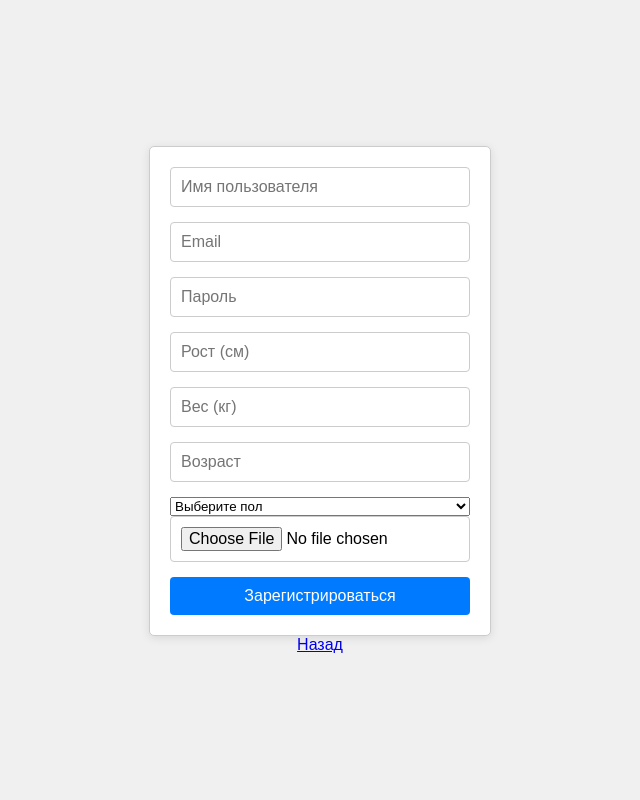
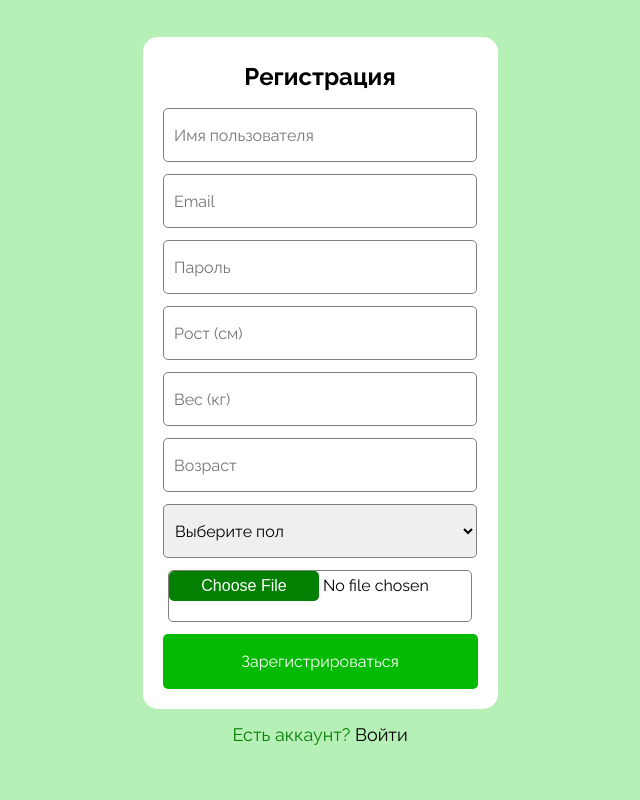
Before and after one commit to BYulia911/run_sphere, a Flask app: page /register in a window 1280 px wide. Shown: the whole page, without its empty margins (320-960 px from the left). Run offline with Flask 3, Linux system fonts and the light colour scheme.

```diff
--- a/static/register.css
+++ b/static/register.css
@@ -1,4 +1,7 @@
-html, body {
+@import url('https://fonts.googleapis.com/css2?family=Raleway:ital,wght@0,100..900;1,100..900&display=swap');
+
+html,
+body {
     height: 100%;
     margin: 0;
 }
@@ -6,45 +9,100 @@ html, body {
 body {
     display: flex;
     flex-direction: column;
+    justify-content: center;
     align-items: center;
-    justify-content: center;
-    font-family: Arial, sans-serif;
-    background-color: #f0f0f0;
+    background-color: #b7f0b6;
+}
+
+body,
+input,
+button,
+select {
+    font-family: 'Raleway', sans-serif;
 }
 
 form {
     display: flex;
     flex-direction: column;
-    width: 300px;
+    align-items: center;
+    gap: 12px;
     padding: 20px;
-    border: 1px solid #ccc;
-    border-radius: 5px;
-    box-shadow: 0 2px 10px rgba(0, 0, 0, 0.1);
-    background-color: #fff;
+    border-radius: 15px;
+    background-color: white;
 }
 
-label {
-    margin-bottom: 5px;
+h2 {
+    margin: 5px;
 }
 
 input {
-    margin-bottom: 15px;
-    padding: 10px;
+    height: 50px;
+    width: 300px;
     font-size: 16px;
-    border: 1px solid #ccc;
-    border-radius: 4px;
+    padding-left: 10px;
+    border: gray 1px solid;
+}
+
+input,
+button {
+    border-radius: 5px;
+}
+
+select {
+    height: 54px;
+    width: 314px;
+    font-size: 16px;
+    padding-left: 7px;
+    border: gray 1px solid;
+    border-radius: 5px;
+}
+
+select option {
+    color: black;
+}
+
+input[type=file] {
+    height: 50px;
+    width: 302px;
+    max-width: 100%;
+    text-align: center;
+    padding: 0;
+}
+
+input[type="file"]::file-selector-button {
+    height: 30px;
+    width: 150px;
+    background-color: #037f01;
+    color: white;
+    border: 0;
+    border-radius: 5px;
 }
 
 button {
-    padding: 10px;
+    height: 55px;
+    width: 315px;
+    border: 0px;
+    color: white;
     font-size: 16px;
-    background-color: #007bff;
-    color: white;
-    border: none;
-    border-radius: 4px;
-    cursor: pointer;
+    background-color: #05ba02;
 }
 
-button:hover {
-    background-color: #0056b3;
+a {
+    color: black;
+    font-size: 18px;
+    text-decoration: none;
 }
+
+a:hover {
+    text-decoration: underline;
+}
+
+p {
+    color: #037f01;
+}
+
+p,
+p a {
+    margin-top: 15px;
+    font-size: 18px;
+}
--- a/templates/register.html
+++ b/templates/register.html
@@ -1,13 +1,16 @@
 <!DOCTYPE html>
 <html lang="ru">
+
 <head>
     <meta charset="UTF-8">
     <meta name="viewport" content="width=device-width, initial-scale=1.0">
     <title>Регистрация</title>
     <link rel="stylesheet" href="{{ url_for('static', filename='register.css') }}">
 </head>
+
 <body>
     <form method="POST">
+        <h2>Регистрация</h2>
         <input type="text" name="username" placeholder="Имя пользователя" required>
         <input type="email" name="email" placeholder="Email" required>
         <input type="password" name="password" placeholder="Пароль" required>
@@ -15,7 +18,7 @@
         <input type="number" name="weight" step="0.1" placeholder="Вес (кг)" required>
         <input type="number" name="age" placeholder="Возраст" required>
         <select name="gender" required>
-        <option value="">Выберите пол</option>
+            <option value="" disabled selected style="color: gray;">Выберите пол</option>
             <option value="male">Мужской</option>
             <option value="female">Женский</option>
             <option value="other">Другой</option>
@@ -23,6 +26,6 @@
         <input type="file" name="avatar">
         <button type="submit">Зарегистрироваться</button>
     </form>
-    <a href="/">Назад</a>
+    <p>Есть аккаунт? <a href="/login">Войти</a></p>
 </body>
 </html>
```
Lines whose indentation alone changed are shown as unchanged.
